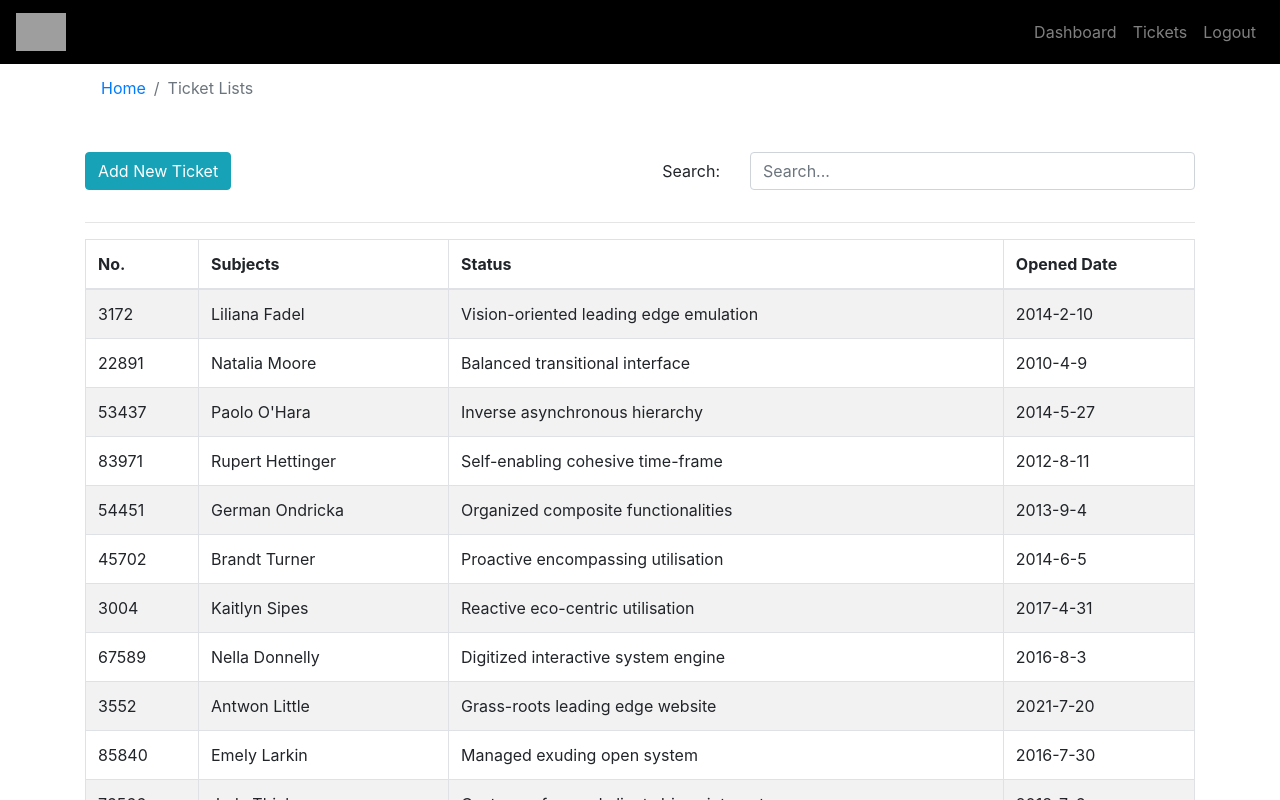
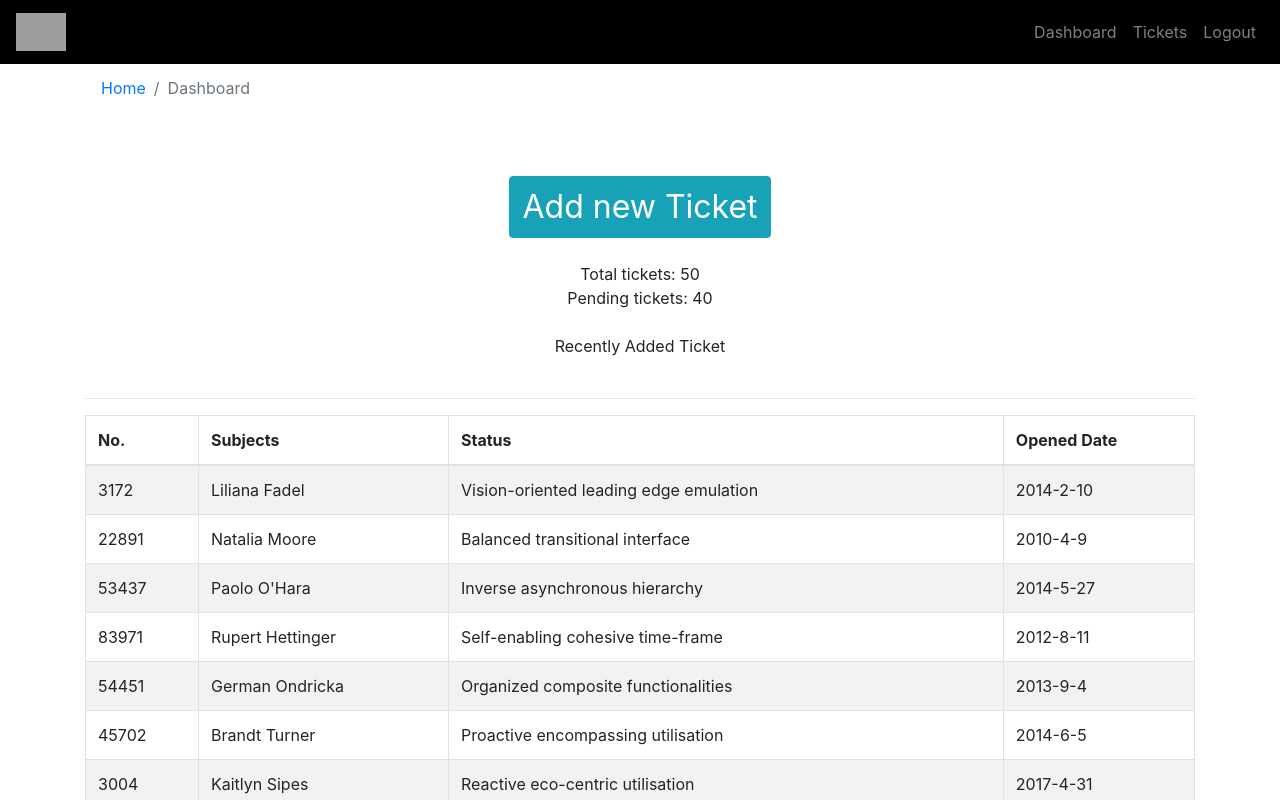
Before and after one commit to viktor-phan/crm-frontend, a React (Create React App) app in the folder crm-frontend/: page / in a window 1280 px wide. Shown: the top 800 px of the page. Built offline with nearby package versions, Linux system fonts and the light colour scheme; grey boxes are pictures that could not be loaded.

Commit message:
Added typescript for later migration

```diff
--- a/crm-frontend/package.json
+++ b/crm-frontend/package.json
@@ -6,6 +6,8 @@
     "@testing-library/jest-dom": "^5.11.4",
     "@testing-library/react": "^11.1.0",
     "@testing-library/user-event": "^12.1.10",
+    "@types/node": "^14.14.31",
+    "@types/react": "^17.0.2",
     "bootstrap": "^4.6.0",
     "faker": "^5.4.0",
     "fs": "^0.0.1-security",
@@ -14,6 +16,7 @@
     "react-bootstrap": "^1.5.1",
     "react-dom": "^17.0.1",
     "react-scripts": "4.0.3",
+    "typescript": "^4.2.3",
     "web-vitals": "^1.0.1"
   },
   "scripts": {
--- a/crm-frontend/src/App.js
+++ b/crm-frontend/src/App.js
@@ -11,12 +11,12 @@ import { GenerateFakeData } from "./pages/generateFakeData.page";
 function App() {
   return (
     <div className="App">
-      {/* <Entry />*/}
+      {/* <Entry /> */}
       <DefaultLayout>
-        {/* <Dashboard/>*/}
-        {/*<AddTicket /> */}
-        <TicketList />
-        {/*<TicketLanding />*/}
+        <Dashboard/>
+        {/* <AddTicket /> */}
+        {/* <TicketList /> */}
+        {/* <TicketLanding /> */}
 
       </DefaultLayout>
     </div>
--- a/crm-frontend/src/assets/data/dummy-tickets.json
+++ b/crm-frontend/src/assets/data/dummy-tickets.json
@@ -3,7 +3,21 @@
         "id": "3172",
         "subject": "Liliana Fadel",
         "status": "Vision-oriented leading edge emulation",
-        "addedDate": "2014-2-10"
+        "addedDate": "2014-2-10",
+        "history": [
+            {
+                "message": "Lorem ipsum dolor sit amet, consectetur adipiscing elit, sed do eiusmod tempor incididunt ut labore et dolore magna aliqua. In hac habitasse platea dictumst quisque sagittis purus. Nec feugiat nisl pretium fusce id. Vel orci porta non pulvinar neque. Fringilla ut morbi tincidunt augue interdum velit euismod in pellentesque. Ac tortor dignissim convallis aenean et tortor at. Sed arcu non odio euismod lacinia at quis risus sed. Eget nunc lobortis mattis aliquam faucibus. Semper risus in hendrerit gravida rutrum quisque non tellus orci. Non enim praesent elementum facilisis leo vel.",
+                "messageBy": "John Doe",
+                "date": "2020-03-21"
+            },
+            {
+                "message": "Cras feugiat, quam ac lobortis scelerisque, purus ex dignissim velit, ut pharetra turpis sem sed augue. Morbi mollis purus lorem, tincidunt euismod mi venenatis at. Aliquam erat volutpat. Sed varius dolor quis arcu fringilla semper. Sed auctor a ante nec porta. Orci varius natoque penatibus et magnis dis parturient montes, nascetur ridiculus mus. Sed iaculis vestibulum purus sit amet sodales. Aenean faucibus nunc sed nibh malesuada, a rutrum sapien lobortis. Praesent fringilla sapien quam, ac convallis massa fringilla scelerisque.",
+
+
+                "messageBy": "Mary Ann",
+                "date": "2020-03-22"
+            }
+        ]
     },
     {
         "id": "22891",
--- a/crm-frontend/src/components/search-form/SearchForm.comp.js
+++ b/crm-frontend/src/components/search-form/SearchForm.comp.js
@@ -5,7 +5,7 @@ import PropTypes from "prop-types";
 
 export const SearchForm = ({handleOnChange, str}) => {
     return (
-       <Form>
+       <Form autoComplete="off">
            <Form.Group as={Row}>
                <Form.Label column sm="2">Search:</Form.Label>
                <Col sm="10">
--- a/crm-frontend/src/components/ticket-table/TicketTable.comp.js
+++ b/crm-frontend/src/components/ticket-table/TicketTable.comp.js
@@ -5,7 +5,7 @@ import PropTypes  from "prop-types";
 export const TicketTable = ({ tickets }) => {
 
   return (
-    <Table striped bordered hover>
+    <Table striped bordered hover overflow>
       <thead>
         <tr>
           <th>No.</th>
```
Also changed, not shown: 1 other file (tests, documents, lock files or other folders).
